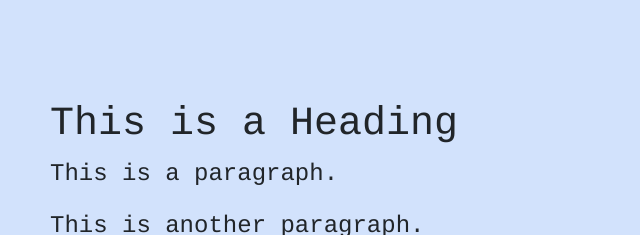
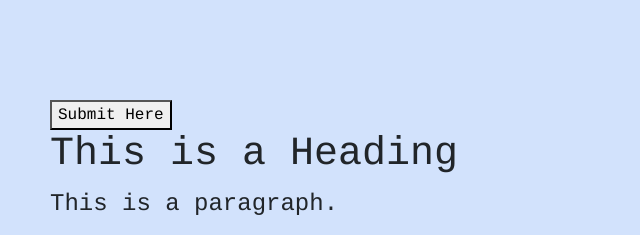
Before and after one commit to LSRHS/web-examples, a plain HTML site: page web_starter/index.html in a window 1280 px wide. Shown: the top 235 px of the page, without its empty margins (0-640 px from the left). Drawn offline with nearby package versions, Linux system fonts and the light colour scheme.

Commit message:
Added button

```diff
--- a/web_starter/index.html
+++ b/web_starter/index.html
@@ -11,6 +11,8 @@
     </head>
 
     <body>
+
+      <button id="submit" onclick="updateText()">Submit Here</button>
         <div>
             <h1>This is a Heading</h1>
             <p>This is a paragraph.</p>
```
